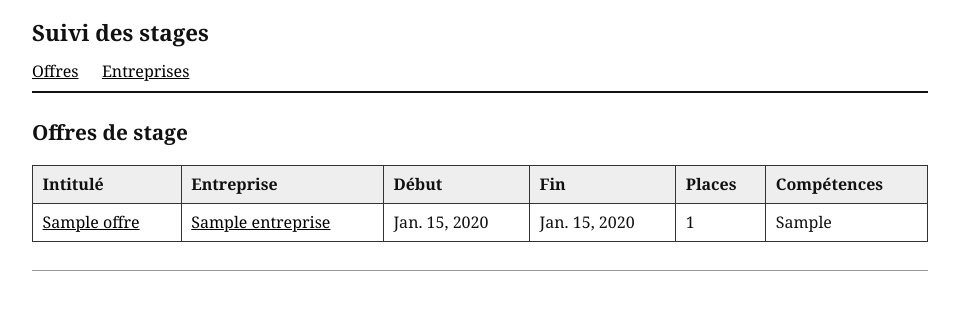
After one commit to ASSIKPAIzandine-dev/suivi_stages_S5, a Django app: page / in a window 1280 px wide. The commit adds this page. Shown: the top 310 px of the page, without its empty margins (160-1119 px from the left). Run offline with Django 5.2, Linux system fonts and the light colour scheme; tables that the repository leaves empty hold one stand-in row (values such as "Sample post").

Commit message:
Restructuration des vues de l'application stages en package, Implémentation des pages de listes et de détails (offres et entreprises), Intégration d'un gabarit HTML commun et d'une feuille de style statique,Optimisation de l'ORM via select_related et prefetch_related Ajout du fichier de rapport de performance mesures.md

```diff
--- a/peuplement.py
+++ b/peuplement.py
@@ -104,6 +104,8 @@ o2 = Offre.objects.create(
 )
 o2.competences.add(sysadmin)
 
+
+
 c1 = Candidature.objects.create(etudiant=e1, offre=o1, statut="RETENUE")
 c2 = Candidature.objects.create(etudiant=e2, offre=o1, statut="DEPOSEE")
 
--- /dev/null
+++ b/stages/static/stages/style.css
@@ -0,0 +1,62 @@
+body {
+  font-family: Georgia, "Times New Roman", serif;
+  line-height: 1.5;
+  max-width: 56em;
+  margin: 0 auto;
+  padding: 1em;
+  color: #111;
+  background: #fff;
+}
+header {
+  border-bottom: 2px solid #111;
+  margin-bottom: 1.5em;
+  padding-bottom: 0.5em;
+}
+header h1 {
+  font-size: 1.4em;
+  margin: 0 0 0.4em 0;
+}
+nav a {
+  margin-right: 1.2em;
+  text-decoration: underline;
+  color: #000;
+}
+nav a:hover {
+  text-decoration: none;
+}
+main h2 {
+  font-size: 1.3em;
+  margin-top: 0;
+}
+table {
+  width: 100%;
+  border-collapse: collapse;
+  margin: 1em 0;
+}
+th,
+td {
+  border: 1px solid #333;
+  padding: 0.4em 0.6em;
+  text-align: left;
+  vertical-align: top;
+}
+th {
+  background: #eee;
+  font-weight: bold;
+}
+a {
+  color: #000;
+}
+ul {
+  padding-left: 1.4em;
+}
+li {
+  margin-bottom: 0.3em;
+}
+footer {
+  margin-top: 2em;
+  padding-top: 0.5em;
+  border-top: 1px solid #999;
+  font-size: 0.9em;
+  color: #555;
+}
--- /dev/null
+++ b/stages/templates/stages/base.html
@@ -0,0 +1,27 @@
+{% load static %}
+<!doctype html>
+<html lang="fr">
+  <head>
+    <meta charset="utf-8" />
+    <meta name="viewport" content="width=device-width, initial-scale=1" />
+    <title>{% block title %}Suivi des stages — IFNTI{% endblock %}</title>
+    <link rel="stylesheet" href="{% static 'stages/style.css' %}" />
+  </head>
+  <body>
+    <header>
+      <h1>Suivi des stages</h1>
+      <nav>
+        <a href="{% url 'stages:liste_offres' %}">Offres</a>
+        <a href="{% url 'stages:liste_entreprises' %}">Entreprises</a>
+      </nav>
+    </header>
+
+    <main>
+        {% block content %}{% endblock %}
+    </main>
+
+    <footer>
+
+    </footer>
+  </body>
+</html>
--- a/stages/templates/stages/liste_offres.html
+++ b/stages/templates/stages/liste_offres.html
@@ -1,56 +1,51 @@
-<!DOCTYPE html>
-<html lang="en">
-<head>
-    <meta charset="UTF-8">
-    <meta name="viewport" content="width=device-width, initial-scale=1.0">
-    <title>Liste des offres</title>
-</head>
-<body>
-    <h1>Liste des offres </h1>
-    <div>
+{% extends "stages/base.html" %}
 
-    </div>
+{% block title %}Offres de stage — IFNTI{% endblock %}
 
-    <div>
-        <table border="1" cellpadding="10" cellspacing="1" >
+{% block content %}
+<h2>Offres de stage</h2>
+
+{% if offres %}
+    <table border="1" cellpadding="5" cellspacing="2" >
         <thead>
             <tr>
                 <th>Intitulé</th>
                 <th>Entreprise</th>
-                    <th>Date debut</th>
-                    <th>Date Fin</th>
-                    <th>nombre de Place </th>
-                    <th>Competences</th>
+                <th>Début</th>
+                <th>Fin</th>
+                <th>Places</th>
+                <th>Compétences</th>
             </tr>
         </thead>
         <tbody>
-
             {% for offre in offres %}
                 <tr>
                     <td>
-                        <a href="offres/1/">
-                          voir le detail concernant l'offre
+                        <a href="{% url 'stages:detail_offre' offre.pk %}">
+                            {{ offre.titre }}
                         </a>
-
                     </td>
-                    <td> {{ offre.entreprise.nom }} ({{offre.entreprise.ville}}) </td>
-                    <td>{{offre.date_debut}} </td>
-                    <td> {{offre.date_fin}} </td>
-                    <td> {{offre.nb_places }} </td>
-
-                    {% for  competence in  offre.competences.all %}
-                    <td> {{competence.libelle}} </td>
+                    <td>
+                        <a href="{% url 'stages:detail_entreprise' offre.entreprise.pk %}">
+                            {{ offre.entreprise.nom }}
+                        </a>
+                    </td>
+                    <td>{{ offre.date_debut }}</td>
+                    <td>{{ offre.date_fin }}</td>
+                    <td>{{ offre.nb_places }}</td>
+                    <td>
+                        {% for c in offre.competences.all %}
+                            {{ c.libelle }}{% if not forloop.last %}, {% endif %}
                         {% empty %}
-                       <tr>aucune competence retenue</tr>
+                            —
                         {% endfor %}
-                </tr>
-                {% empty %}
-                    <tr>
-                        Aucune offre enregistrée pour le moment
+                    </td>
                 </tr>
             {% endfor %}
         </tbody>
     </table>
-    </div>
-</body>
-</html>
+{% else %}
+    <p>Aucune offre de stage pour le moment.</p>
+{% endif %}
+
+{% endblock %}
--- a/stages/urls.py
+++ b/stages/urls.py
@@ -1,11 +1,12 @@
 from django.urls import path
 from . import views
+
 app_name = "stages"
 
 urlpatterns = [
     path("entreprises/", views.liste_entreprises, name="liste_entreprises"),
-    path("",views.liste_offres,name="liste_offres"),
-    # path("offres/",views.liste_offres,name="liste_offres")
-    path("offres/<offre:int>/", views.details_offre, name="detail_offre")
+    path("", views.liste_offres, name="liste_offres"),
+    path("offres/<int:pk>/", views.detail_offre, name="detail_offre"),
+    path("entreprises/<int:pk>/", views.detail_entreprise, name="detail_entreprise"),
 
 ]
--- a/stages/views/offre.py
+++ b/stages/views/offre.py
@@ -1,13 +1,21 @@
-from django.shortcuts import render
+from django.shortcuts import get_object_or_404, render
 from stages.models import Offre
 
 def liste_offres(request):
+    offres = Offre.objects.select_related("entreprise").prefetch_related("competences")
     return render(
         request,
         "stages/liste_offres.html",
-        {"offres": Offre.objects.all()}
+        {"offres": offres},
     )
 
-
-def details_offre(request):
-    print("detail est passé")
+def detail_offre(request, pk):
+    offre = get_object_or_404(
+        Offre.objects.select_related("entreprise").prefetch_related("competences"),
+        pk=pk,
+    )
+    return render(
+        request,
+        "stages/detail_offre.html",
+        {"offre": offre},
+    )
```
Also changed, not shown: mesures.md (added, +12 -0 lines), notes/tp3.md (added, +40 -0 lines), stages/templates/stages/detail_entreprise.html (+28 -0 lines), stages/templates/stages/detail_offre.html (+32 -0 lines), stages/templates/stages/liste_entreprises.html (+17 -22 lines), stages/views/entreprise.py (+8 -3 lines). Lines whose indentation alone changed are shown as unchanged.
